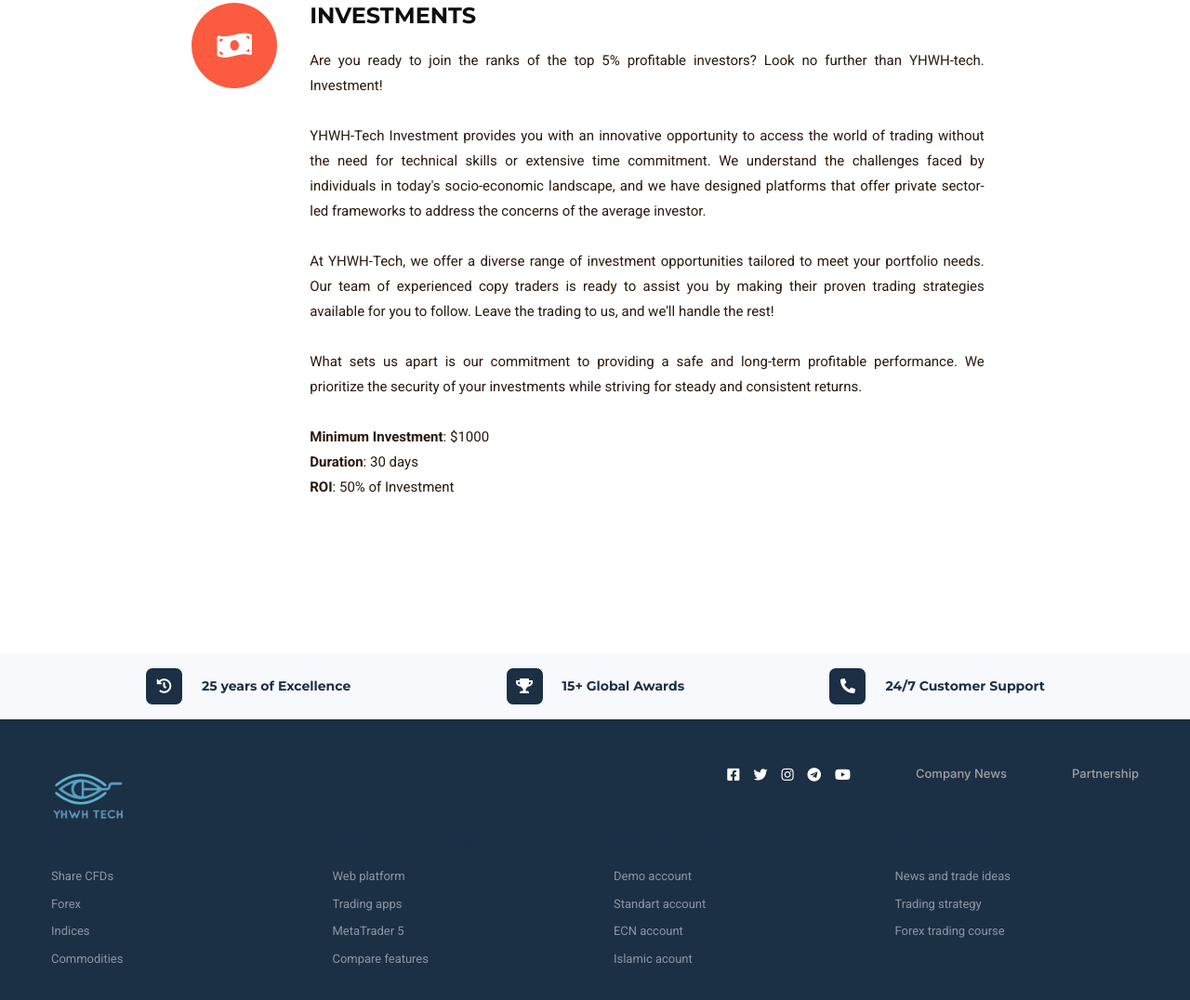
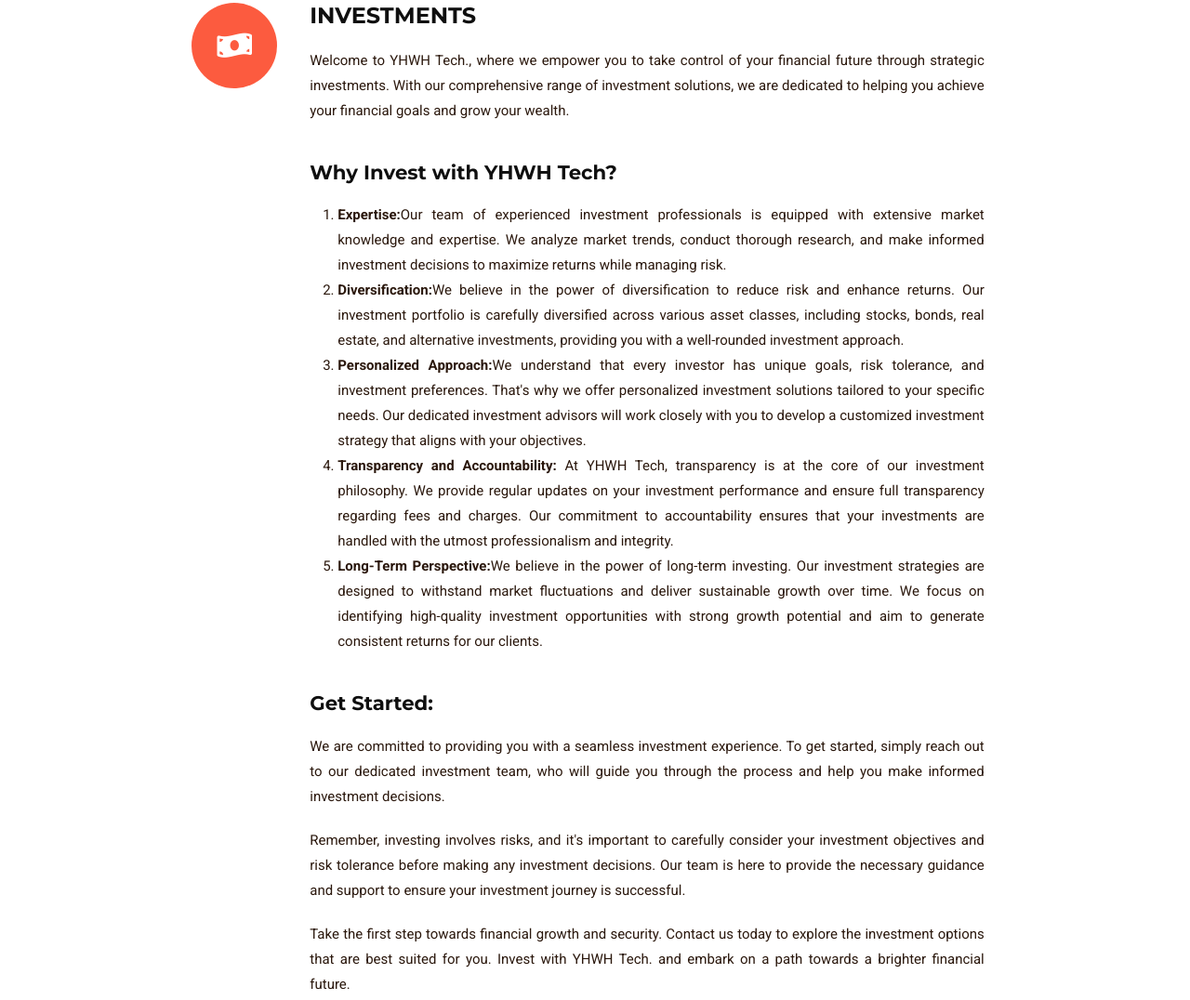
Before and after one commit to Ridalord/yhw-tech, a plain HTML site: page investment.html in a window 1280 px wide. Shown: the part 448-1524 px from the top of the page at 93% size. Drawn offline with Linux system fonts and the light colour scheme; a script that the page names is missing.

Commit message:
Updated investment page

```diff
--- a/investment.html
+++ b/investment.html
@@ -116,26 +116,37 @@
                 <div class="uk-width-expand">
                   <h3>INVESTMENTS</h3>
                   <p style="text-align: justify;">
-                    Are you ready to join the ranks of the top 5% profitable investors? Look no further than YHWH-tech. Investment!<br><br>
-                    YHWH-Tech Investment provides you with an innovative opportunity to access the world of trading without the need for
-                    technical skills or extensive time commitment. We understand the challenges faced by individuals in today's
-                    socio-economic landscape, and we have designed platforms that offer private sector-led frameworks to address the
-                    concerns of the average investor.
+                    Welcome to YHWH Tech., where we empower you to take control of your financial future through strategic
+                    investments. With our comprehensive range of investment solutions, we are dedicated to helping you achieve your
+                    financial goals and grow your wealth.
+                  </p>
+                  <h4>Why Invest with YHWH Tech?</h4>
+                  <ol>
+                    <li><b>Expertise:</b>Our team of experienced investment professionals is equipped with extensive market knowledge and expertise. We analyze
+                    market trends, conduct thorough research, and make informed investment decisions to maximize returns while managing
+                    risk.</li>
+                    <li><b>Diversification:</b>We believe in the power of diversification to reduce risk and enhance returns. Our investment portfolio is carefully
+                    diversified across various asset classes, including stocks, bonds, real estate, and alternative investments, providing
+                    you with a well-rounded investment approach.</li>
+                    <li><b>Personalized Approach:</b>We understand that every investor has unique goals, risk tolerance, and investment preferences. That's why we offer
+                    personalized investment solutions tailored to your specific needs. Our dedicated investment advisors will work closely
+                    with you to develop a customized investment strategy that aligns with your objectives.</li>
+                    <li><b>Transparency and Accountability:</b> At YHWH Tech, transparency is at the core of our investment philosophy. We provide regular updates on your
+                    investment performance and ensure full transparency regarding fees and charges. Our commitment to accountability ensures
+                    that your investments are handled with the utmost professionalism and integrity.</li>
+                    <li><b>Long-Term Perspective:</b>We believe in the power of long-term investing. Our investment strategies are designed to withstand market fluctuations
+                    and deliver sustainable growth over time. We focus on identifying high-quality investment opportunities with strong
+                    growth potential and aim to generate consistent returns for our clients.</li>
+                  </ol>
 
-                    <br><br>
-                    At YHWH-Tech, we offer a diverse range of investment opportunities tailored to meet your portfolio needs.
-                    Our team of experienced copy traders is ready to assist you by making their proven trading strategies available for you
-                    to follow. Leave the trading to us, and we'll handle the rest!
-
-                    <br><br>
-                    What sets us apart is our commitment to providing a safe and long-term profitable performance. We prioritize the
-                    security of your investments while striving for steady and consistent returns.
-
-                    <br><br>
-                    <span><b>Minimum Investment</b>: $1000</span><br>
-                    <span><b>Duration</b>: 30 days</span><br>
-                    <span><b>ROI</b>: 50% of Investment</span><br>
-                  </p>
+                  <h4>Get Started:</h4>
+                  <p>We are committed to providing you with a seamless investment experience. To get started, simply reach out to our
+                  dedicated investment team, who will guide you through the process and help you make informed investment decisions.</p>
+                  <p>Remember, investing involves risks, and it's important to carefully consider your investment objectives and risk
+                  tolerance before making any investment decisions. Our team is here to provide the necessary guidance and support to
+                  ensure your investment journey is successful.</p>
+                  <p>Take the first step towards financial growth and security. Contact us today to explore the investment options that are
+                  best suited for you. Invest with YHWH Tech. and embark on a path towards a brighter financial future.</p>
                   </div>
               </div>
             </div>
```
